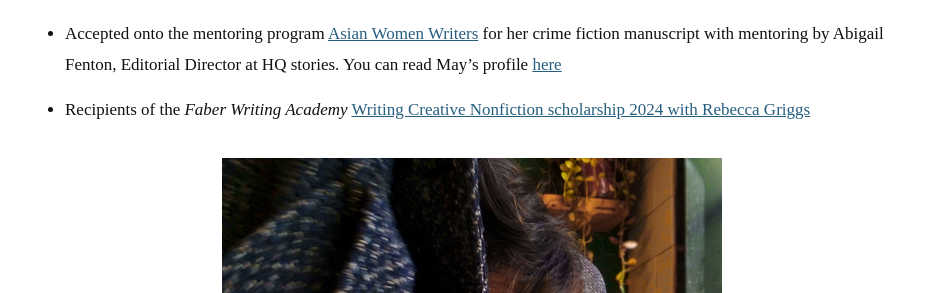
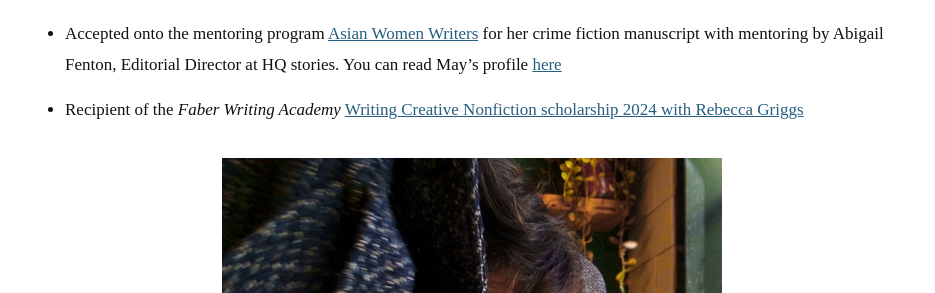
Before and after one commit to mayngo-net/mayngo-net.github.io, a Jekyll site: the page built from index.markdown, in a window 1280 px wide. Shown: the part 804-1097 px from the top of the page, without its empty margins (168-1103 px from the left). Built offline with Jekyll 4.4.1, drawn with Linux system fonts in a browser that asks for light colours; some web fonts are replaced.

Commit message:
Update index.markdown

```diff
--- a/index.markdown
+++ b/index.markdown
@@ -25,7 +25,7 @@ She used to blog at [The Violent Bear It Away](https://theviolentbearitaway1.wor
 
 - Accepted onto the mentoring program [Asian Women Writers](https://www.asianwomenwriters.org) for her crime fiction manuscript with mentoring by Abigail Fenton, Editorial Director at HQ stories. You can read May's profile [here](https://www.asianwomenwriters.org/may-ngo/)
 
-- Recipients of the _Faber Writing Academy_ [Writing Creative Nonfiction scholarship 2024 with Rebecca Griggs](https://https://faberwritingacademy.com.au/2023/12/12/announcing-the-recipients-of-the-2024-faber-writing-scholarships/)
+- Recipient of the _Faber Writing Academy_ [Writing Creative Nonfiction scholarship 2024 with Rebecca Griggs](https://https://faberwritingacademy.com.au/2023/12/12/announcing-the-recipients-of-the-2024-faber-writing-scholarships/)
 
 
 ![May](/assets/may.jpg)
```
